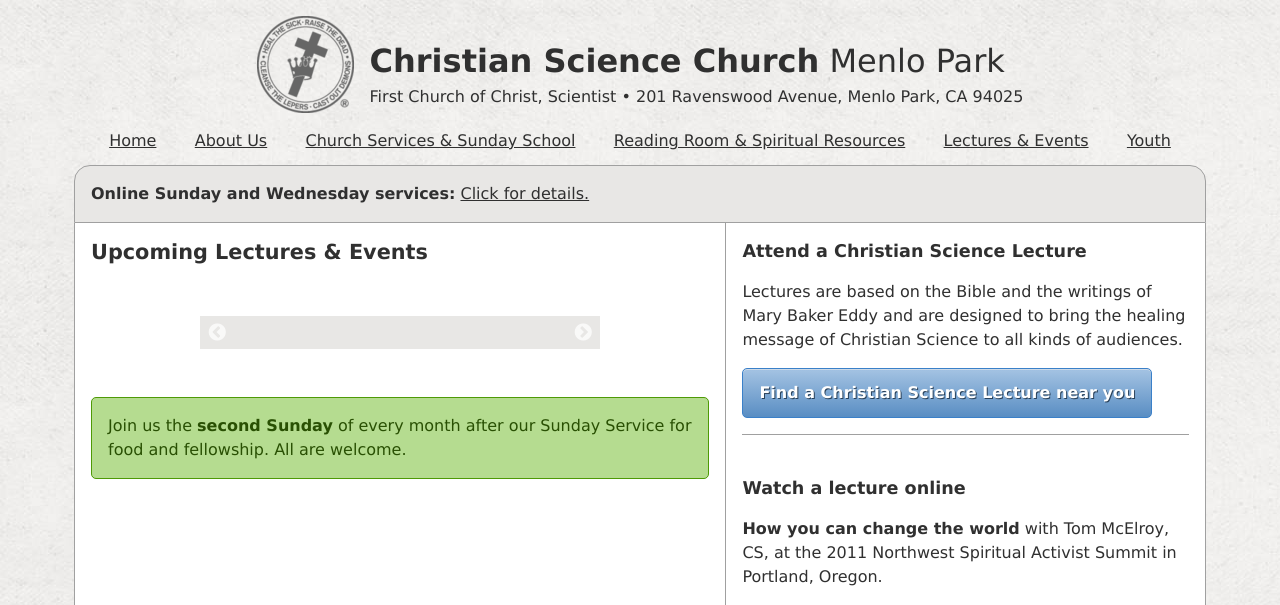
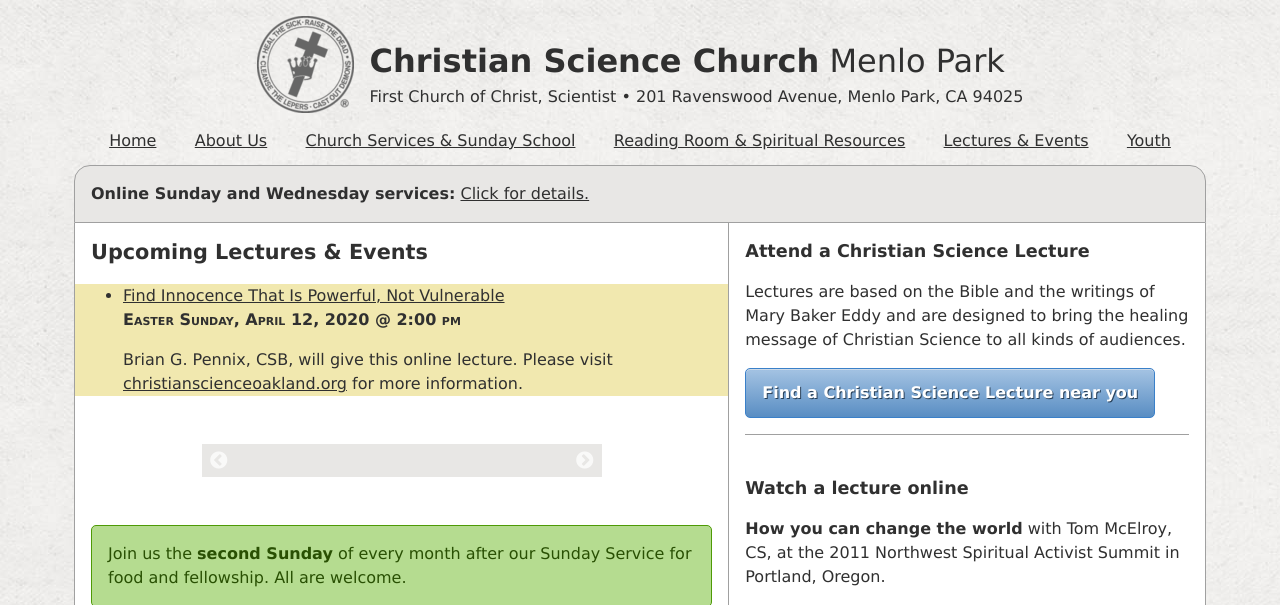
Before and after one commit to kalgynirae/csmenlopark, a Jekyll site: the page built from pages/events.md, in a window 1280 px wide. Shown: the top 605 px of the page. Built offline with Jekyll 4.4.1, drawn with Linux system fonts in a browser that asks for light colours; nearby versions of some CDN libraries; our own code applies the rules of GitHub Pages for plain Markdown files; grey boxes are pictures that could not be loaded.

Commit message:
Add Oakland church's lecture to events

```diff
--- a/pages/events.md
+++ b/pages/events.md
@@ -8,6 +8,15 @@
 <section markdown="1">
 
 # Upcoming Lectures & Events
+
+<div class="highlight-box" markdown="1">
+
+* <a href="https://christianscienceoakland.org" rel="external" target="_blank">Find Innocence That Is Powerful, Not Vulnerable</a><br>
+  <time datetime="2020-04-12T14:00:00.000-0700">Easter Sunday, April 12, 2020 @ 2:00 pm</time>
+
+  Brian G. Pennix, CSB, will give this online lecture. Please visit <a href="https://christianscienceoakland.org" rel="external" target="_blank">christianscienceoakland.org</a> for more information.
+
+</div>
 
 <aside class="carousel" style="margin-top: 3em">
   <img alt="" data-lazy="/media/fellowship.jpg">
```
